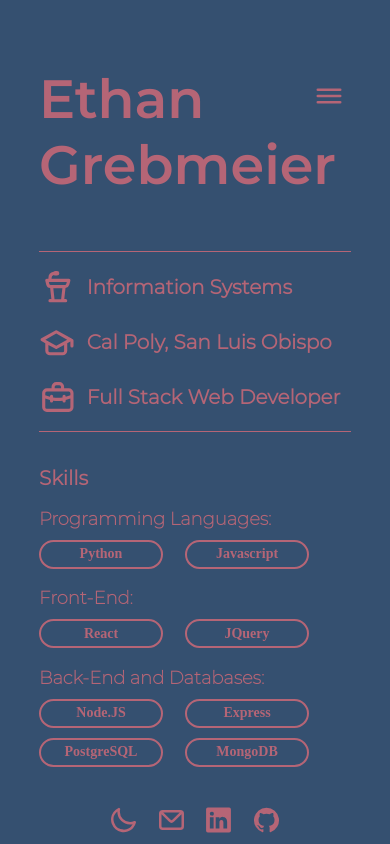
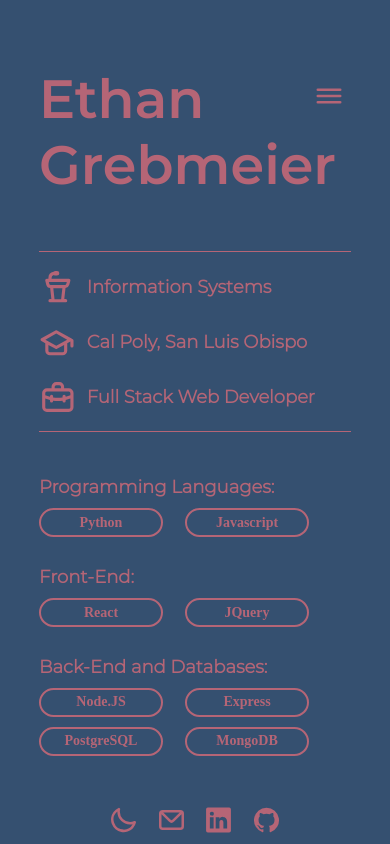
Before and after one commit to EthanGrebmeier/portfolio-2.0, a React (Create React App) app: page /about in a window 390 px wide. Built offline with nearby package versions, Linux system fonts and the light colour scheme; a web font is replaced by a local one.

Commit message:
Cleaned up skills section

```diff
--- a/src/components/AboutMe/AboutMe.js
+++ b/src/components/AboutMe/AboutMe.js
@@ -34,9 +34,6 @@ export default function AboutMe(props){
         </div>
 
         <div className="about-me-skills" style={props.getColorsObject(props.colorMode, "secondary", "text")}>
-
-            <h3> Skills </h3>
-
             <div className="about-me-skills-section">
                 <h4> Programming Languages: </h4>
                 <div className="about-me-skills-bubbles">
--- a/src/components/AboutMe/AboutMe.scss
+++ b/src/components/AboutMe/AboutMe.scss
@@ -88,6 +88,7 @@
     }
 
     .about-me-professional-text{
+        font-size: 18px !important;
         text-align: start;
         margin-left: 10px;
     }
@@ -103,4 +104,9 @@
     .about-me-skills-section{
         text-align: start;
     }
+
+    .about-me-skills-section h4{
+        font-family:  'Montserrat-Light' !important;
+    }
+
 }
```
Also changed, not shown: 1 other file (tests, documents, lock files or other folders).
